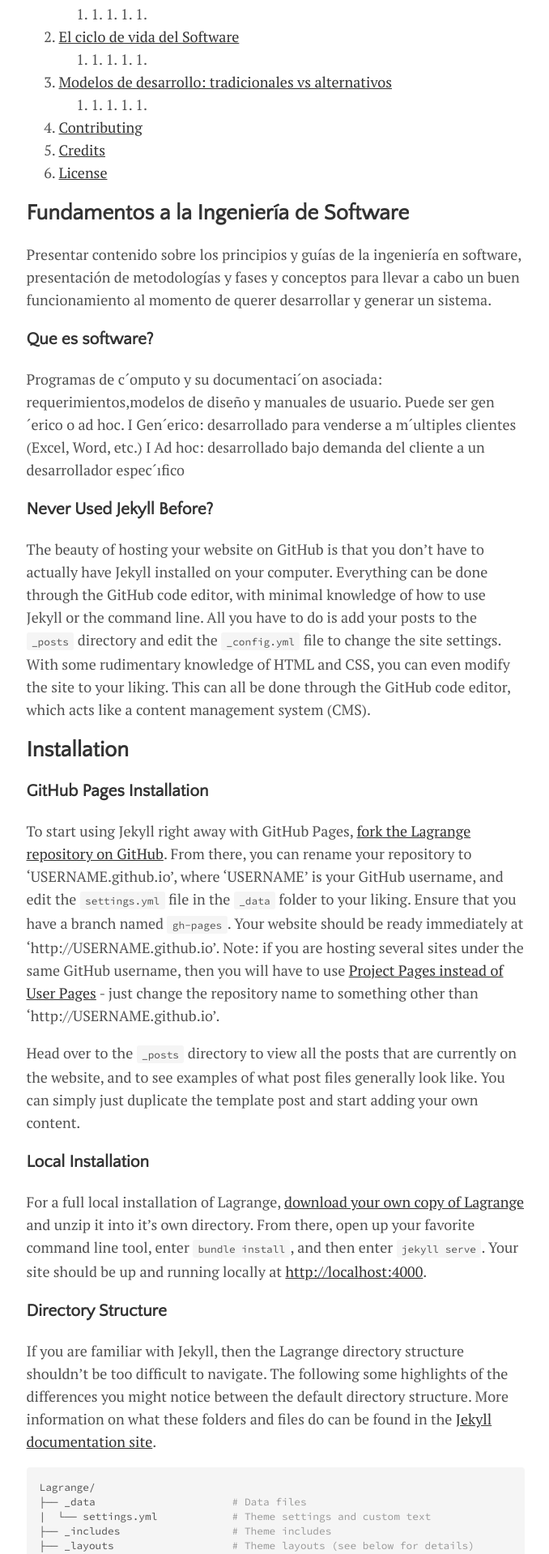
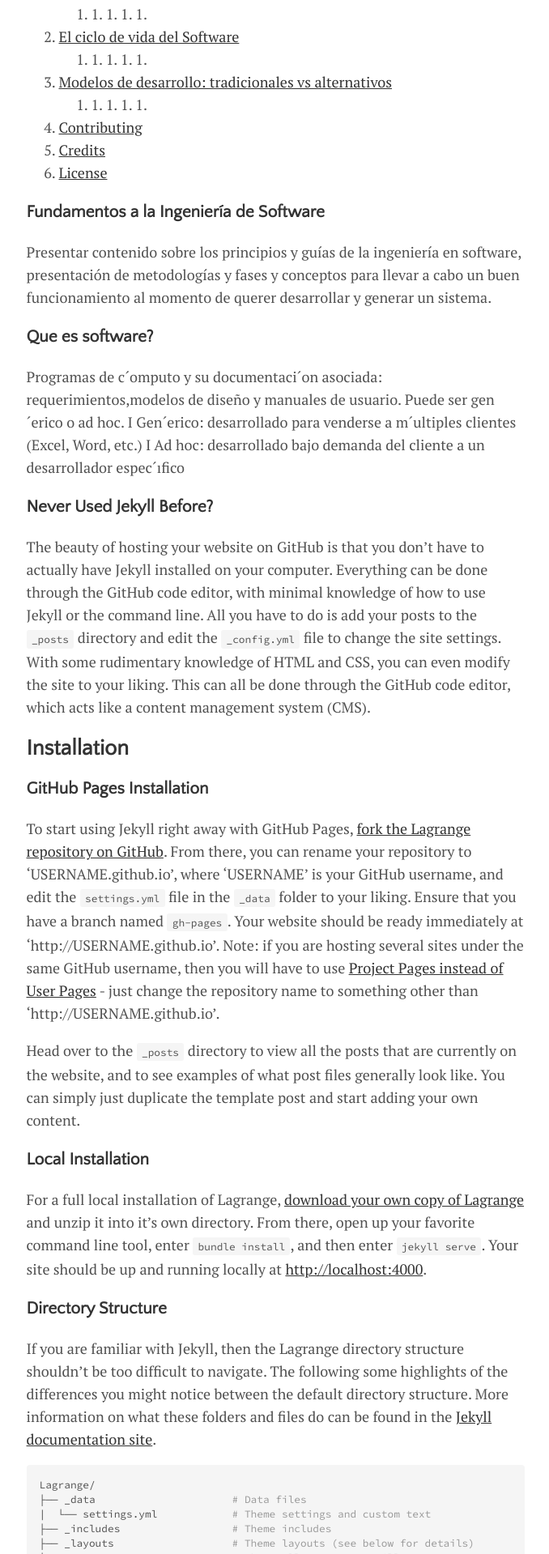
Before and after one commit to Anna-Montoya2020/Ingenieria-de-Software-Proyecto, a Jekyll site: the page built from _posts/2015-10-10-getting-started.md, in a window 1280 px wide. Shown: the part 1798-3717 px from the top of the page at 81% size, without its empty margins (300-978 px from the left). Built offline with Jekyll 4.4.1, drawn with Linux system fonts in a browser that asks for light colours.

```diff
--- a/_posts/2015-10-10-getting-started.md
+++ b/_posts/2015-10-10-getting-started.md
@@ -78,7 +78,7 @@ Adoptar un enfoque sistem´atico para llevar a cabo su trabajo
 6. [Credits](#credits)
 7. [License](#license)
 
-## Fundamentos a la Ingeniería de Software
+### Fundamentos a la Ingeniería de Software
 
 Presentar contenido sobre los principios y guías de la ingeniería en software, presentación de metodologías y fases y conceptos para llevar a cabo un buen funcionamiento al momento de querer desarrollar y generar un sistema.
 
```
